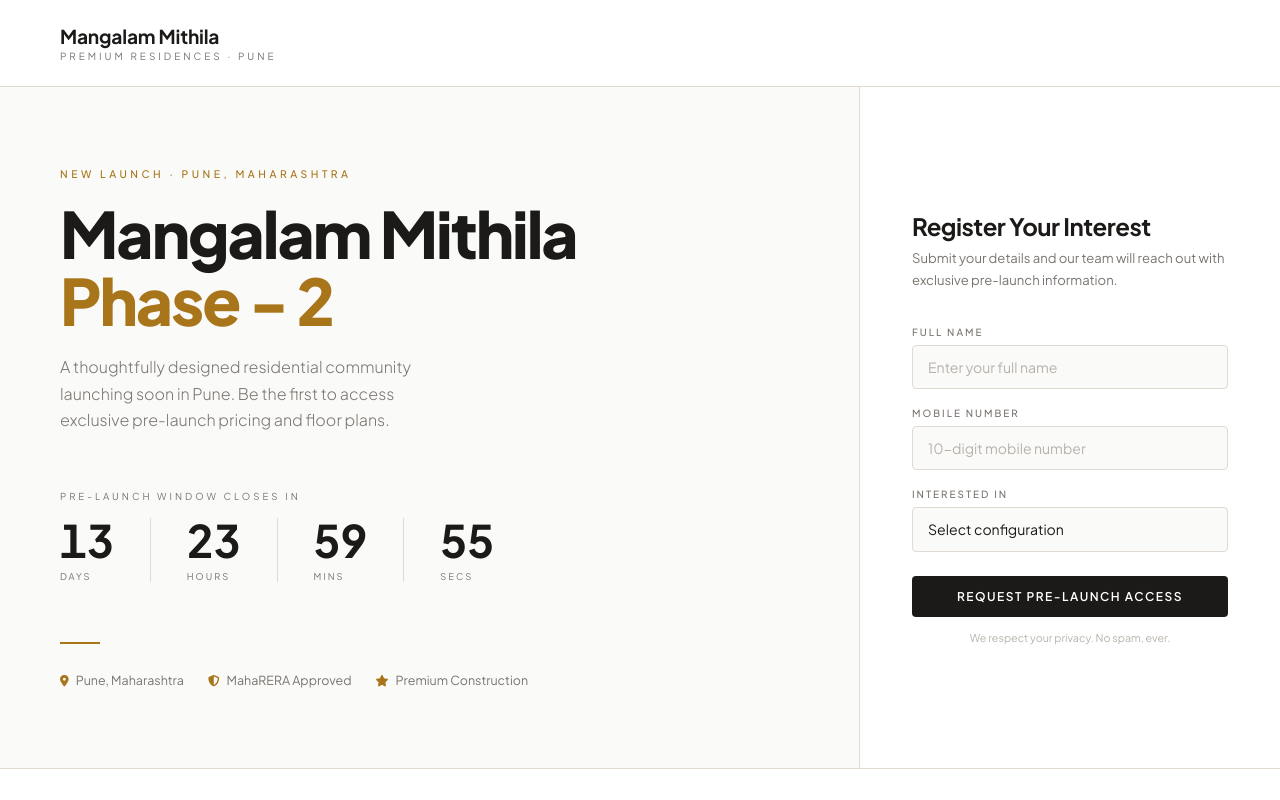
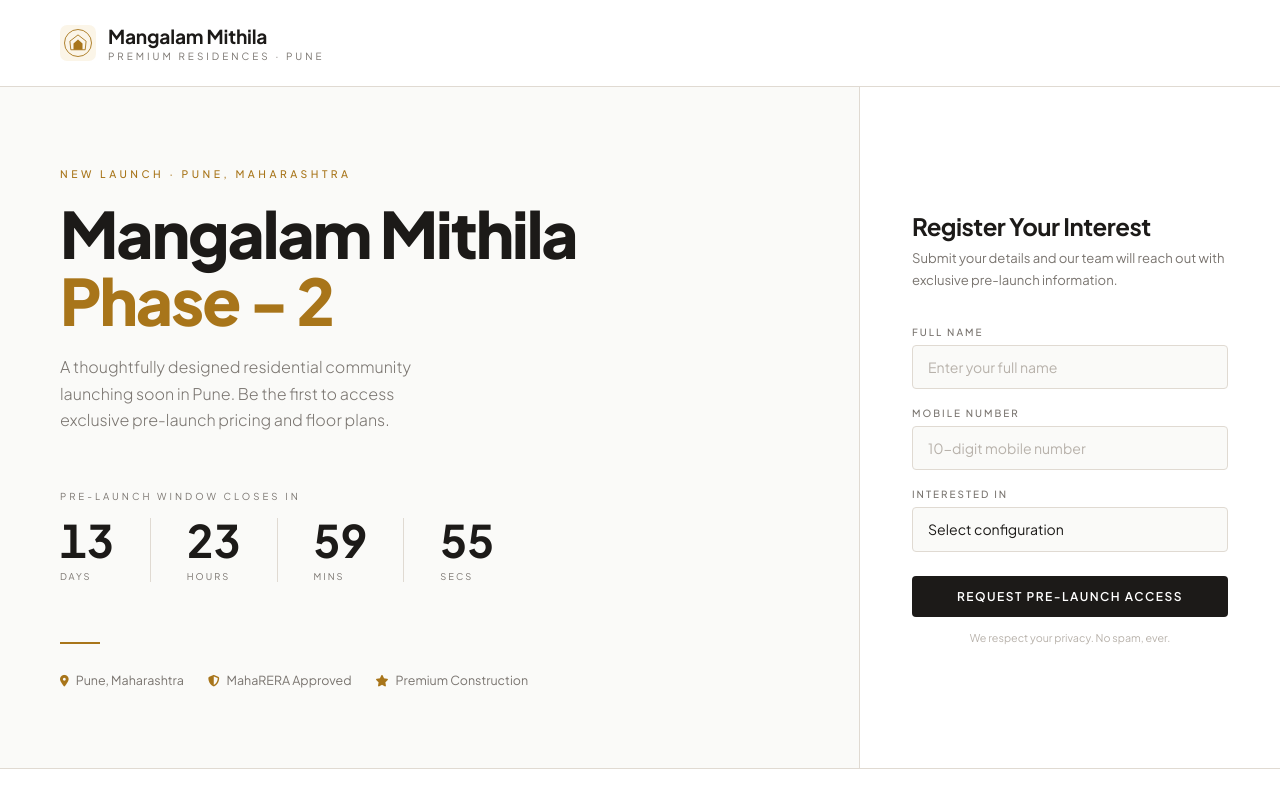
Before and after one commit to Housing-mantra/mangalam-mithila, a plain HTML site: page index.html in a window 1280 px wide. Shown: the top 800 px of the page. Drawn offline with Linux system fonts and the light colour scheme.

```diff
--- a/index.html
+++ b/index.html
@@ -436,9 +436,12 @@
 <div class="page">
 
   <header>
-    <div>
-      <div class="brand-name">Mangalam Mithila</div>
-      <div class="brand-tag">Premium Residences &middot; Pune</div>
+    <div style="display: flex; align-items: center; gap: 12px;">
+      <img src="favicon.svg" alt="Mangalam Mithila Logo" style="height: 36px; width: auto;" loading="lazy">
+      <div>
+        <div class="brand-name">Mangalam Mithila</div>
+        <div class="brand-tag">Premium Residences &middot; Pune</div>
+      </div>
     </div>
   </header>
 
```
